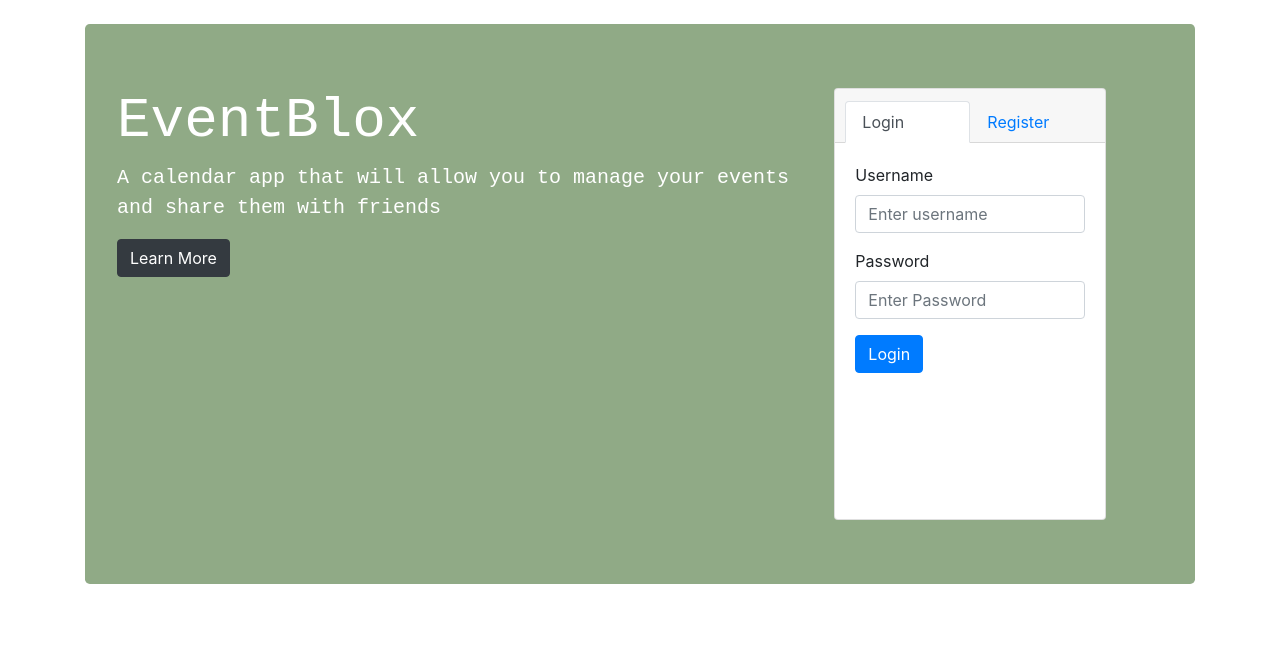
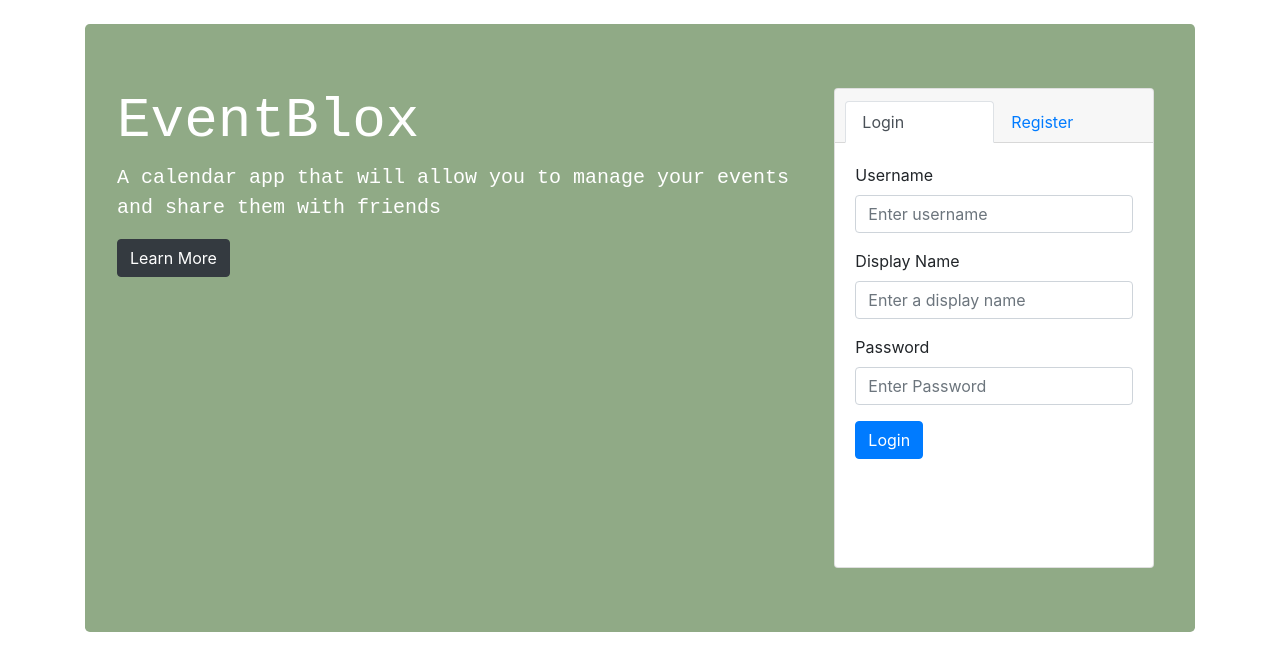
Before and after one commit to ijon9/MIB, a Flask app: page /login in a window 1280 px wide. Shown: the top 671 px of the page. Run offline with Flask 2, Linux system fonts and the light colour scheme; some libraries are stand-ins or nearby versions.

Commit message:
added display name field to login

```diff
--- a/templates/login.html
+++ b/templates/login.html
@@ -15,7 +15,7 @@
                 <button  type="button" class="btn btn-dark">Learn More</button>
             </div>
             <div class="col-3">
-                <div class="card" style="height: 27rem;width:17rem">
+                <div class="card" style="height: 30rem;width:20rem">
                         <div class="card-header">
                             <ul class="nav nav-tabs card-header-tabs">
                                 <li class="nav-item" style="width:50%">
@@ -30,7 +30,11 @@
                         <form action="\" method="POST">
                                 <div class="form-group">
                                     <label for="user">Username</label>
-                                    <input type="email" class="form-control" id="user"  placeholder="Enter username" name="user">
+                                    <input type="text" class="form-control" id="user"  placeholder="Enter username" name="user">
+                                </div>
+                                <div class="form-group">
+                                    <label for="display">Display Name</label>
+                                    <input type="text" class="form-control" id="user"  placeholder="Enter a display name" name="display">
                                 </div>
                                 <div class="form-group">
                                     <label for="password">Password</label>
```
